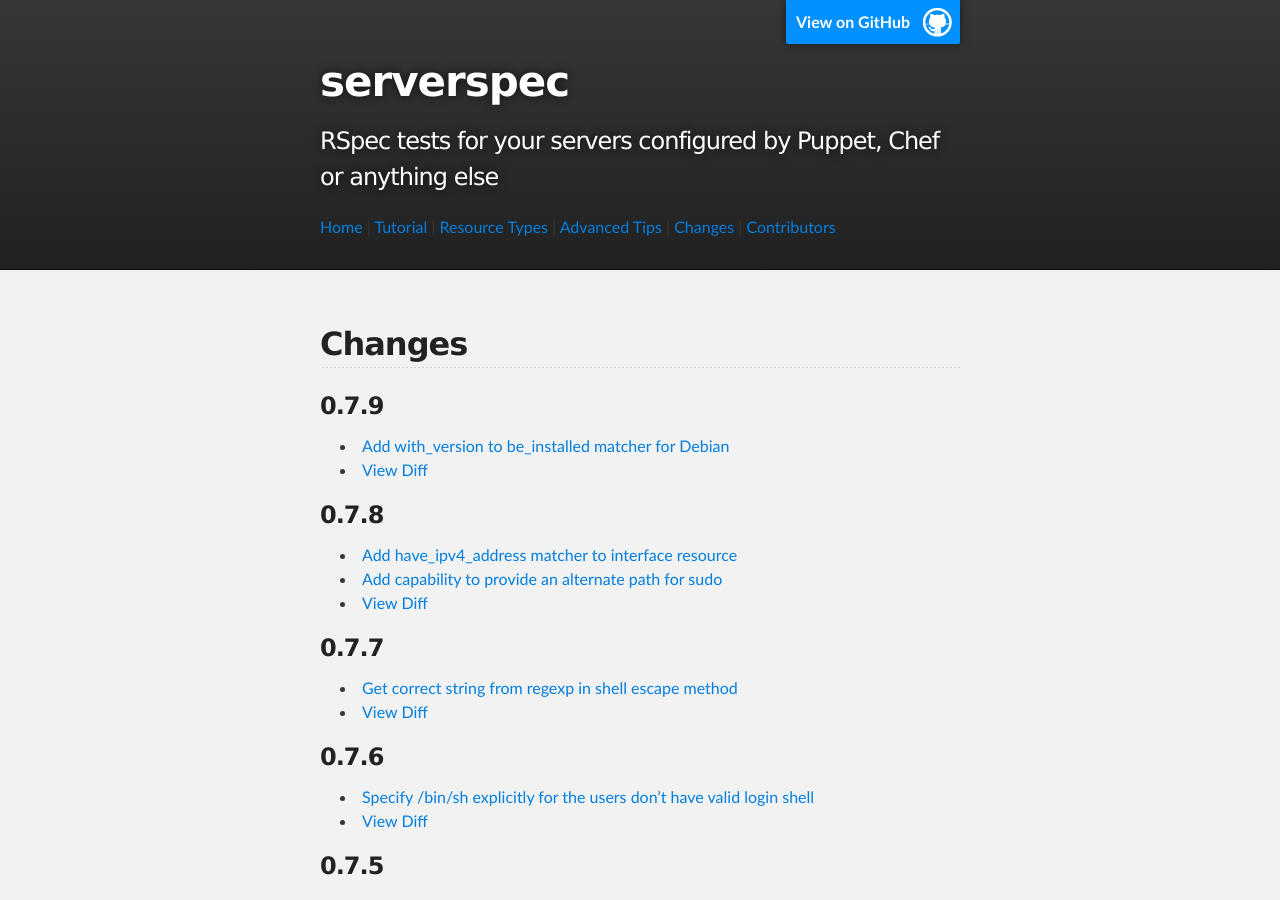
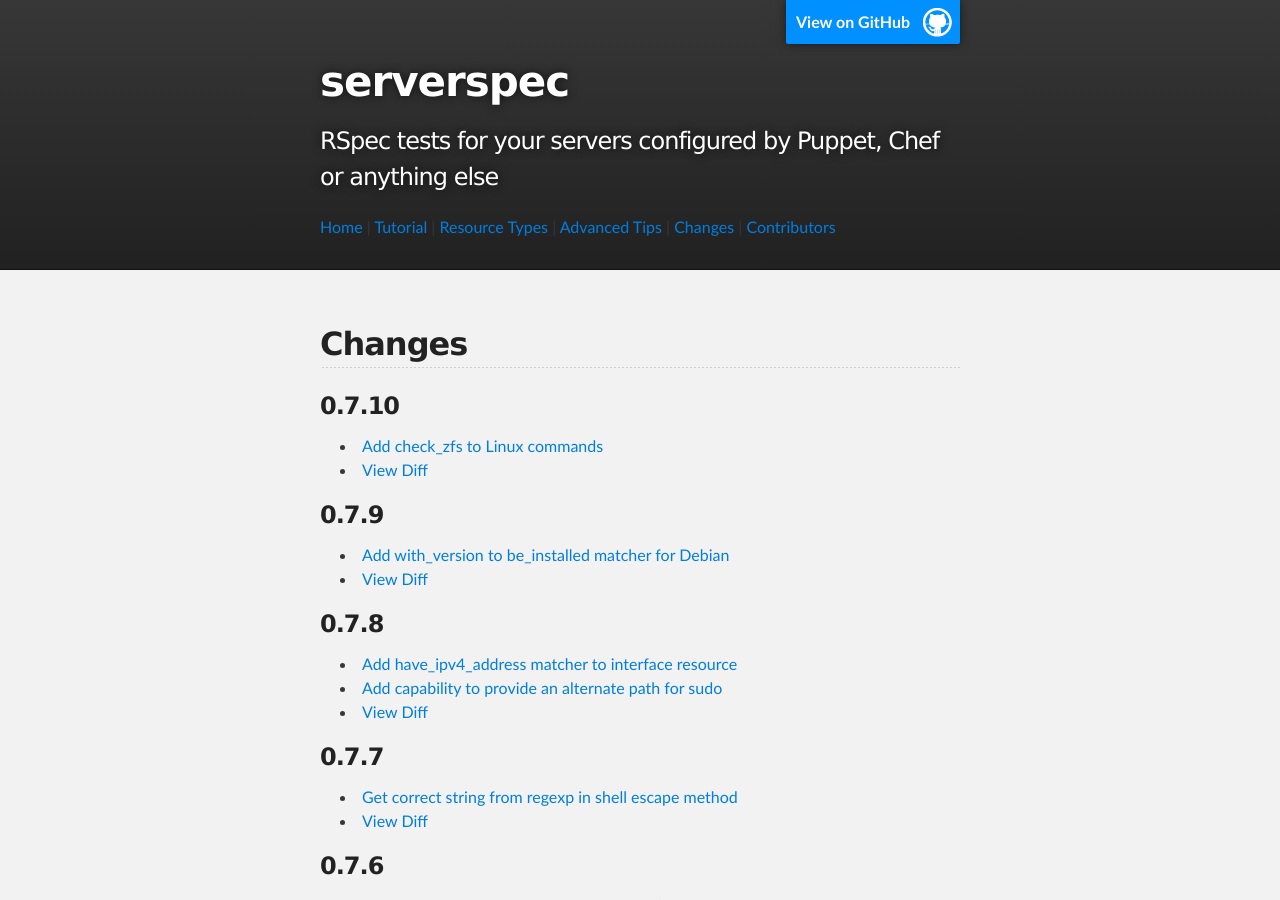
Before and after one commit to serverspec/serverspec.github.io, a Jekyll site: the page built from changes.md, in a window 1280 px wide and 900 px high. Built offline with Jekyll 4.4.1, drawn with Linux system fonts in a browser that asks for light colours; Markdown is read by kramdown in place of the engine named in the settings.

Commit message:
Add changes of v0.7.10

```diff
--- a/changes.md
+++ b/changes.md
@@ -4,6 +4,12 @@ title: Changes
 ---
 
 ## Changes
+
+### 0.7.10
+
+ * [Add check_zfs to Linux commands](https://github.com/serverspec/serverspec/pull/231)
+ * [View Diff](https://github.com/serverspec/serverspec/compare/v0.7.9...v0.7.10)
+
 
 ### 0.7.9
 
```
